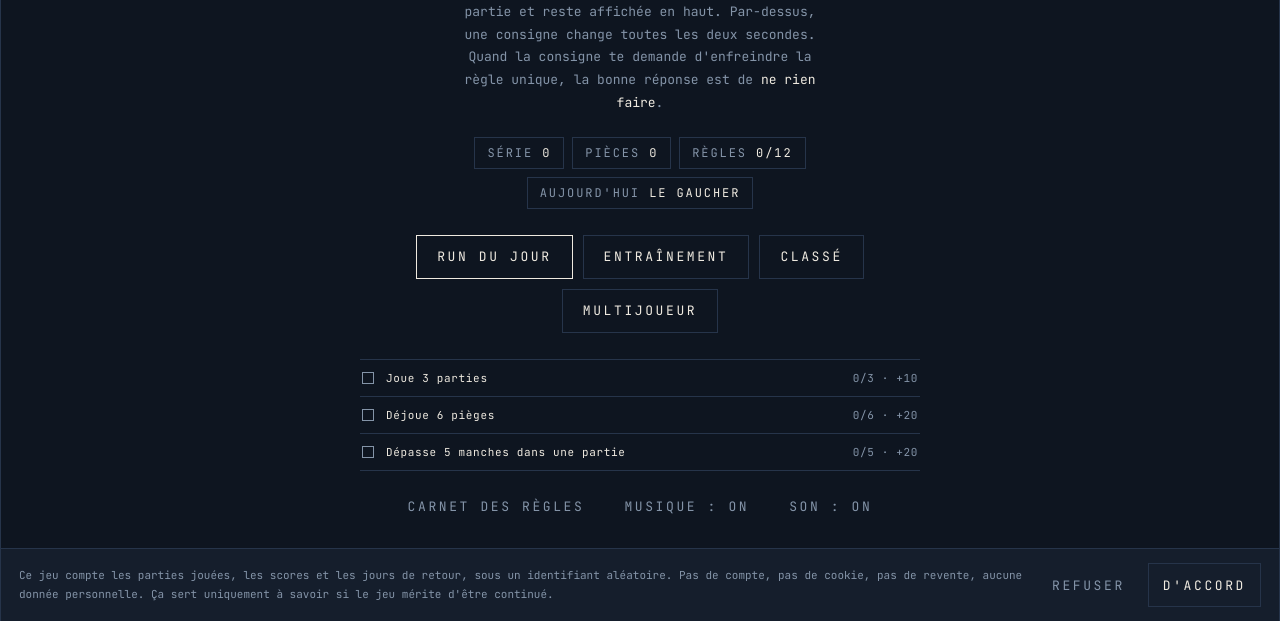
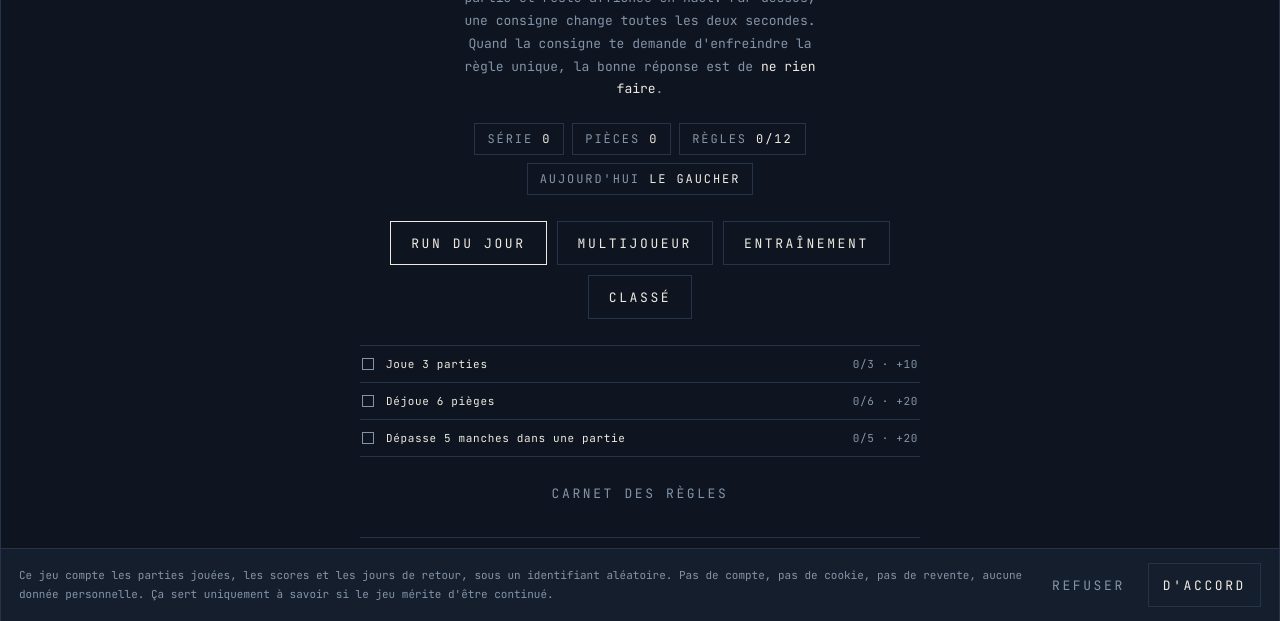
Before and after one commit to The-One-Rule/The_One_Rule, a website built with Vite: page index.html in a window 1280 px wide. Shown: the part 179-800 px from the top of the page. Built offline with nearby package versions, Linux system fonts and the light colour scheme; no server answers.

Commit message:
UI lot C : une seule action evidente sur l'accueil
Huit boutons au meme poids visuel melangeaient trois natures : modes de jeu,
contenu a decouvrir, et reglages. Un ecran ou tout se ressemble ne dit plus
lequel choisir.

Les reglages sortent de la rangee du carnet et passent sous un filet, en
retrait de contraste — mais la surface tactile reste entiere a 44 px : la
discretion se joue sur le contraste, jamais sur la cible.

MULTIJOUEUR remonte en deuxieme position. C'est le coeur du jeu et il etait
quatrieme, derriere un mode CLASSE qui est masque en production.

Enfin, l'accent restait sur RUN DU JOUR meme une fois celui-ci joue : l'oeil
etait appele vers le seul bouton DESACTIVE de la page, et rien n'indiquait quoi
faire ensuite. Il passe desormais au premier mode encore disponible, donc
l'ecran garde toujours exactement une action evidente.

Verifie dans le navigateur : run du jour fait -> un seul btn--primary, sur
MULTIJOUEUR ; reglages a 44 px ; ordre des modes conforme.

```diff
--- a/index.html
+++ b/index.html
@@ -103,20 +103,27 @@
 
           <div class="strip" id="homeStreak"></div>
 
-          <div class="btnrow">
+          <!-- Jouer. MULTIJOUEUR en deuxième : c'est le cœur du jeu, il ne
+               peut pas être en quatrième position derrière un mode masqué. -->
+          <div class="btnrow" aria-label="Modes de jeu">
             <button class="btn btn--primary" id="btnDaily">RUN DU JOUR</button>
+            <button class="btn" id="btnMulti">MULTIJOUEUR</button>
             <button class="btn" id="btnTraining">ENTRAÎNEMENT</button>
             <button class="btn" id="btnRanked">CLASSÉ</button>
-            <button class="btn" id="btnMulti">MULTIJOUEUR</button>
           </div>
 
           <div id="homeQuests" class="quests"></div>
 
           <div class="btnrow btnrow--tight">
             <button class="btn btn--ghost" id="btnCodex">CARNET DES RÈGLES</button>
-            <button class="btn btn--ghost" id="btnMusic">MUSIQUE : ON</button>
-            <button class="btn btn--ghost" id="btnSound">SON : ON</button>
-            <button class="btn btn--ghost" id="btnMetrics">MESURE : ON</button>
+          </div>
+
+          <!-- Réglages : séparés des modes, parce qu'on ne choisit pas
+               « MUSIQUE : ON » comme on choisit une partie. -->
+          <div class="prefs" aria-label="Réglages">
+            <button class="btn btn--ghost btn--pref" id="btnMusic">MUSIQUE : ON</button>
+            <button class="btn btn--ghost btn--pref" id="btnSound">SON : ON</button>
+            <button class="btn btn--ghost btn--pref" id="btnMetrics">MESURE : ON</button>
           </div>
           <p class="fineprint">SOURIS ET CLAVIER · <b>R</b> POUR RELANCER · <b>ÉCHAP</b> POUR LE MENU</p>
         </div>
--- a/src/main.ts
+++ b/src/main.ts
@@ -220,6 +220,22 @@ function renderHome(): void {
   const btn = $<HTMLButtonElement>("btnDaily");
   btn.disabled = s.daily.played;
   btn.textContent = s.daily.played ? `RUN DU JOUR · FAIT (${s.daily.score})` : "RUN DU JOUR";
+
+  /*
+   * Un écran a UNE action évidente, et elle ne peut pas être un bouton mort.
+   *
+   * Le run du jour gardait l'accent même une fois joué : l'œil était appelé
+   * vers le seul bouton désactivé de la page, et rien ne disait quoi faire
+   * ensuite. L'accent passe donc au premier mode encore disponible.
+   */
+  const suivant = s.daily.played
+    ? multi.available
+      ? "btnMulti"
+      : "btnTraining"
+    : "btnDaily";
+  for (const id of ["btnDaily", "btnMulti", "btnTraining"]) {
+    $(id).classList.toggle("btn--primary", id === suivant);
+  }
 
   $("btnRanked").classList.toggle("hidden", !rankedAvailable());
   $("btnSound").textContent = `SON : ${s.sound ? "ON" : "OFF"}`;
--- a/src/style.css
+++ b/src/style.css
@@ -1163,6 +1163,33 @@ body {
 
 .btn.hidden {
   display: none;
+}
+
+/*
+ * Réglages.
+ *
+ * Ils étaient dans la même rangée que « CARNET DES RÈGLES », donc au même
+ * poids qu'un contenu à découvrir, lui-même au même poids qu'un mode de jeu.
+ * Un écran où huit boutons se ressemblent ne dit plus lequel choisir.
+ *
+ * On les sépare par un filet et on les rétrécit — mais la surface tactile
+ * reste entière : la discrétion se joue sur le contraste, jamais sur la cible.
+ */
+.prefs {
+  margin-top: 22px;
+  padding-top: 14px;
+  border-top: 1px solid var(--line);
+  display: flex;
+  flex-wrap: wrap;
+  justify-content: center;
+  gap: 8px;
+}
+
+.btn--pref {
+  font-size: 11px;
+  letter-spacing: 0.16em;
+  color: var(--paper-dim);
+  opacity: 0.85;
 }
 
 /* Puces d'état */
```
